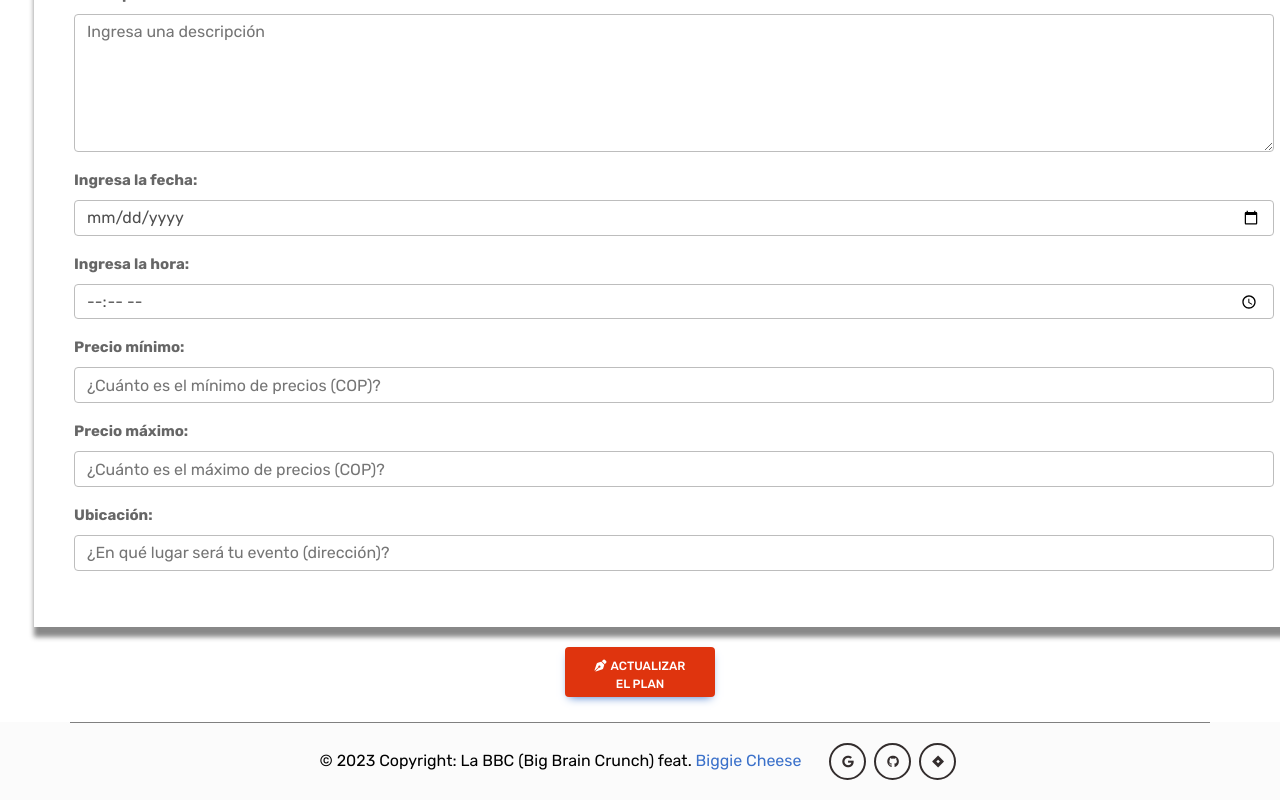
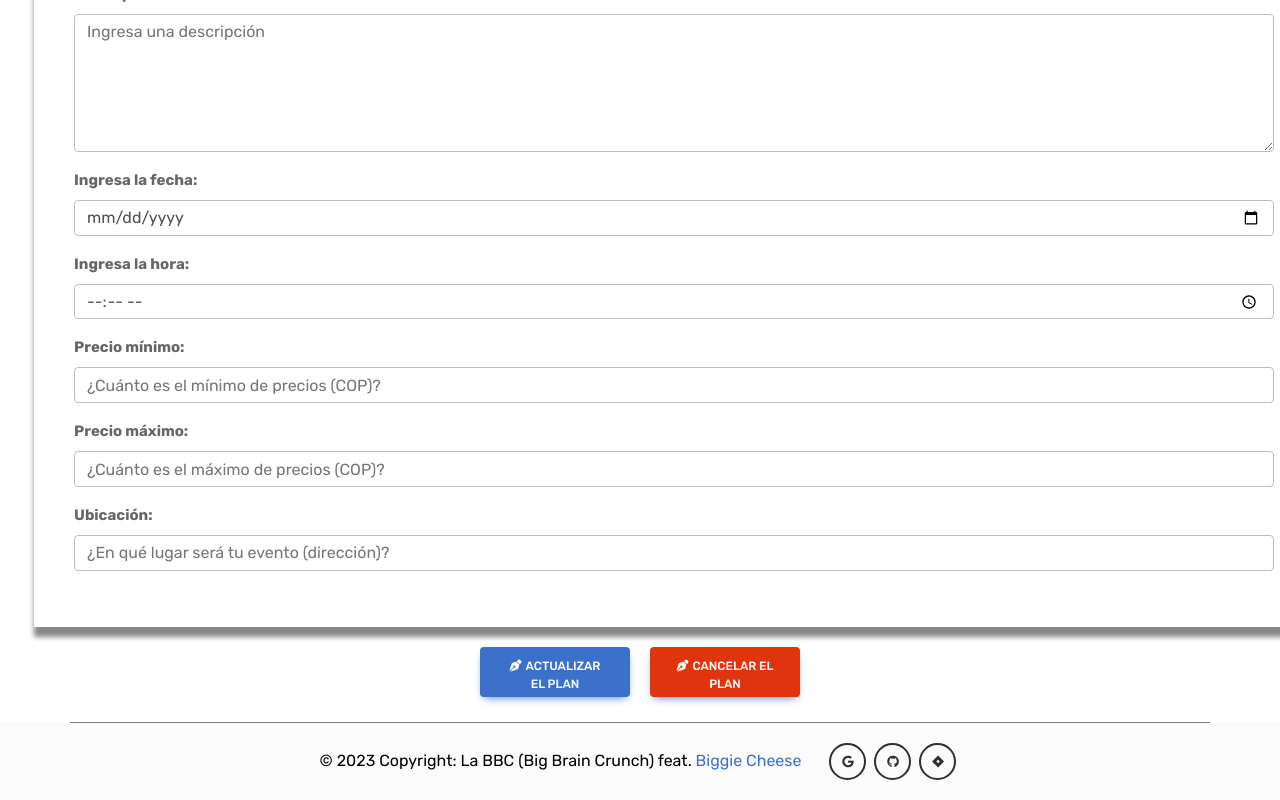
Before and after one commit to CarlCarlsonM/plantastik, a React (Create React App) app in the folder frontend/: page /edit-plan/1 in a window 1280 px wide. Shown: the part 283-1083 px from the top of the page. Built offline with nearby package versions, Linux system fonts and the light colour scheme.

Commit message:
Se editan planes si estan con estado "Programado"; no se pueden editar planes desde la ventana de "Me interesa";  Se puede cancelar un plan

```diff
--- a/frontend/src/components/create-plan.component.js
+++ b/frontend/src/components/create-plan.component.js
@@ -18,7 +18,7 @@ export default function CreatePlan() {
     avgRating: 0.0,
     date: "",
     time: "",
-    state: "Activo",
+    state: "Programado",
     minPrice: "",
     maxPrice: "",
     image: "",
--- a/frontend/src/components/detail-plan.component.js
+++ b/frontend/src/components/detail-plan.component.js
@@ -96,8 +96,7 @@ export default function DetailPlan(props) {
 
   const updateRantingPlan = () => {
     Axios.put(`http://localhost:3001/updateRating`, {
-      idplan: state.idplan,
-      idplan: state.idplan,
+      idplan: state.idplan
     }).then((res) => {
       if (res.data.message === "succesful_insert") {
         console.log("Bien");
--- a/frontend/src/components/edit-plan.component.js
+++ b/frontend/src/components/edit-plan.component.js
@@ -8,14 +8,14 @@ import '../styles/detailplans.css';
 import Form from "react-bootstrap/Form";
 import Button from "react-bootstrap/Button";
 import { useAuth } from "../Contexts/AuthContext";
-import { useNavigate  } from "react-router-dom";
+import { useNavigate } from "react-router-dom";
 import Axios from "axios";
 import FormGroup from "react-bootstrap/esm/FormGroup";
 import FormLabel from "react-bootstrap/esm/FormLabel";
 import Swal from 'sweetalert2'
 
 
-export default function EditPlan(props){
+export default function EditPlan(props) {
 
     const { idplan } = useParams();// Get the post id from the URL
     //id del usuario logueado
@@ -28,30 +28,31 @@ export default function EditPlan(props){
         image: "",
         title: "",
         user: "",
-        description:"",
+        description: "",
         date: "",
         time: "",
         initialPrice: "",
         finalPrice: "",
-        location: ""
+        location: "",
+        state: ""
     });
 
     const navigate = useNavigate();
 
-    const handleInput =(event)=>{
+    const handleInput = (event) => {
         setState({
             ...state,
             [event.target.name]: event.target.value,
         });
     };
 
-    const handleSubmit =(event)=>{
+    const handleSubmit = (event) => {
         console.log("HANDLE EJECUTADO")
         event.preventDefault();
         updateDataPlan();
     };
 
-    const getDetailPlan = (id)=>{
+    const getDetailPlan = (id) => {
 
         Axios.get("http://localhost:3001/DetailPlan", {
             params: {
@@ -69,7 +70,8 @@ export default function EditPlan(props){
                 time: res.data[0].time,
                 initialPrice: res.data[0].min_price,
                 finalPrice: res.data[0].max_price,
-                location: res.data[0].address
+                location: res.data[0].address,
+                state: res.data[0].state
             });
         });
     }
@@ -80,7 +82,50 @@ export default function EditPlan(props){
         }
     }, [authUser]);
 
-    const updateDataPlan =()=>{
+    const cancelPlan = () => {
+
+        Swal.fire({
+            title: "Cancelación de Plan",
+            html: "<i>¿Deseas cancelar tú plan?</i>",
+            icon: 'warning',
+            showCancelButton: true,
+            confirmButtonColor: "#3085d6",
+            cancelButtonColor: "#d33",
+            confirmButtonText: "Si, cancelarlo",
+            cancelButtonText: "No"
+        }).then(result => {
+            if (result.isConfirmed) {
+
+                Axios.put("http://localhost:3001/updatePlan", {
+                    name: state.title,
+                    description: state.description,
+                    date: state.date,
+                    time: state.time,
+                    min_price: state.initialPrice,
+                    max_price: state.finalPrice,
+                    address: state.location,
+                    id_plan: state.idplan,
+                    id_user: authUser.idUser,
+                    state: 'Cancelado'
+                }).then((res) => {
+                    if (res.data.message === "Update_Plan") {
+                        Swal.fire({
+                            title: "<strong>¡Actualización correcta!</strong>",
+                            html: "<i>Tu plan se ha cancelado con éxito</i>",
+                            icon: 'success',
+                            timer: 4000
+                        })
+                        navigate("/my-plans");
+                    }
+                    else {
+                        alert("¡Ups!, tuvimos un problema. Vuelve a intentarlo");
+                    }
+                })
+            }
+        })
+    }
+
+    const updateDataPlan = () => {
         console.log("SE LLAMÓ")
         Axios.put("http://localhost:3001/updatePlan", {
             name: state.title,
@@ -92,17 +137,18 @@ export default function EditPlan(props){
             address: state.location,
             id_plan: state.idplan,
             id_user: authUser.idUser,
+            state: state.state
         }).then((res) => {
             if (res.data.message === "Update_Plan") {
                 Swal.fire({
                     title: "<strong>¡Actualización correcta!</strong>",
-              html:"<i>Tú información a sido actualizada con éxito</i>",
-              icon:'success',
-              timer:3000
+                    html: "<i>Tú información a sido actualizada con éxito</i>",
+                    icon: 'success',
+                    timer: 4000
                 })
                 navigate("/my-plans");
             }
-          else{
+            else {
                 alert("¡Ups!, tuvimos un problema. Vuelve a intentarlo");
             }
         });
@@ -158,8 +204,8 @@ export default function EditPlan(props){
                                         <FormGroup className="mb-3">
                                             <FormLabel><strong>Descripción:</strong></FormLabel>
                                             <Form.Control
-                                        as = "textarea"
-                                        rows = {5}
+                                                as="textarea"
+                                                rows={5}
                                                 name="description"
                                                 placeholder="Ingresa una descripción"
                                                 value={description}
@@ -170,9 +216,9 @@ export default function EditPlan(props){
                                         <FormGroup className="mb-3">
                                             <FormLabel><strong>Ingresa la fecha:</strong></FormLabel>
                                             <Form.Control
-                                        type = "date"
-                                        name = "date"
-                                        value = {date}
+                                                type="date"
+                                                name="date"
+                                                value={date}
                                                 onChange={handleInput}
                                             />
                                         </FormGroup>
@@ -180,9 +226,9 @@ export default function EditPlan(props){
                                         <FormGroup className="mb-3">
                                             <FormLabel><strong>Ingresa la hora:</strong></FormLabel>
                                             <Form.Control
-                                        type = "time"
-                                        name = "time"
-                                        value = {time}
+                                                type="time"
+                                                name="time"
+                                                value={time}
                                                 onChange={handleInput}
                                             />
                                         </FormGroup>
@@ -191,9 +237,9 @@ export default function EditPlan(props){
                                             <FormLabel><strong>Precio mínimo:</strong></FormLabel>
                                             <Form.Control
                                                 type="number"
-                                        name = "initialPrice"
-                                        placeholder= "¿Cuánto es el mínimo de precios (COP)?"
-                                        value = {initialPrice}
+                                                name="initialPrice"
+                                                placeholder="¿Cuánto es el mínimo de precios (COP)?"
+                                                value={initialPrice}
                                                 onChange={handleInput}
                                             />
                                         </FormGroup>
@@ -202,9 +248,9 @@ export default function EditPlan(props){
                                             <FormLabel><strong>Precio máximo:</strong></FormLabel>
                                             <Form.Control
                                                 type="number"
-                                        name = "finalPrice"
+                                                name="finalPrice"
                                                 placeholder="¿Cuánto es el máximo de precios (COP)?"
-                                        value = {finalPrice}
+                                                value={finalPrice}
                                                 onChange={handleInput}
                                             />
                                         </FormGroup>
@@ -213,9 +259,9 @@ export default function EditPlan(props){
                                             <FormLabel><strong>Ubicación:</strong></FormLabel>
                                             <Form.Control
                                                 type="text"
-                                        name= "location"
+                                                name="location"
                                                 placeholder="¿En qué lugar será tu evento (dirección)?"
-                                        value = {location}
+                                                value={location}
                                                 onChange={handleInput}
                                             />
                                         </FormGroup>
@@ -226,11 +272,18 @@ export default function EditPlan(props){
 
                         <Row className="ButtonsRow">
                             <Button
-                        className="RemoveAccountButton"
+                                className="MyPlansButton"
                                 onClick={handleSubmit}
                             >
                                 <i class="fa-solid fa-pen-nib me-1"></i>
                                 Actualizar el plan
+                            </Button>
+                            <Button
+                                className="RemoveAccountButton"
+                                onClick={cancelPlan}
+                            >
+                                <i class="fa-solid fa-pen-nib me-1"></i>
+                                Cancelar el plan
                             </Button>
                         </Row>
                     </Container>
--- a/frontend/src/components/my-plans.showplansdata.component.js
+++ b/frontend/src/components/my-plans.showplansdata.component.js
@@ -65,12 +65,14 @@ export default function MyPlans(props) {
                           </p>
                     </div>
 
-                    <Link to={`/edit-plan/${props.id_plan}`}>
+                    {props.state === 'Programado' ? (
+                      <Link to={`/edit-plan/${props.id_plan}`}>
                       <img
                         src={require("../Iconos/editar.png")}
                         className="BotonImagen"
                         style={{cursor: 'pointer', float:'left'}}/>
                     </Link>
+                    ) : null}
 
                     <Link to={`/detail-plan/${props.id_plan}`}>
                       <img
--- a/frontend/src/components/user-info.component.js
+++ b/frontend/src/components/user-info.component.js
@@ -62,7 +62,7 @@ export default function UserInfo() {
               "success"
             )
             setIsLoggedIn(false);
-            navigate("login");
+            navigate("/login");
           }
           else {
             alert("Could not delete account")
```
Also changed, not shown: frontend/src/components/my-interested-plans.showplansdata.component.js (+0 -7 lines), 1 other file (tests, documents, lock files or other folders). Lines whose indentation alone changed are shown as unchanged.
